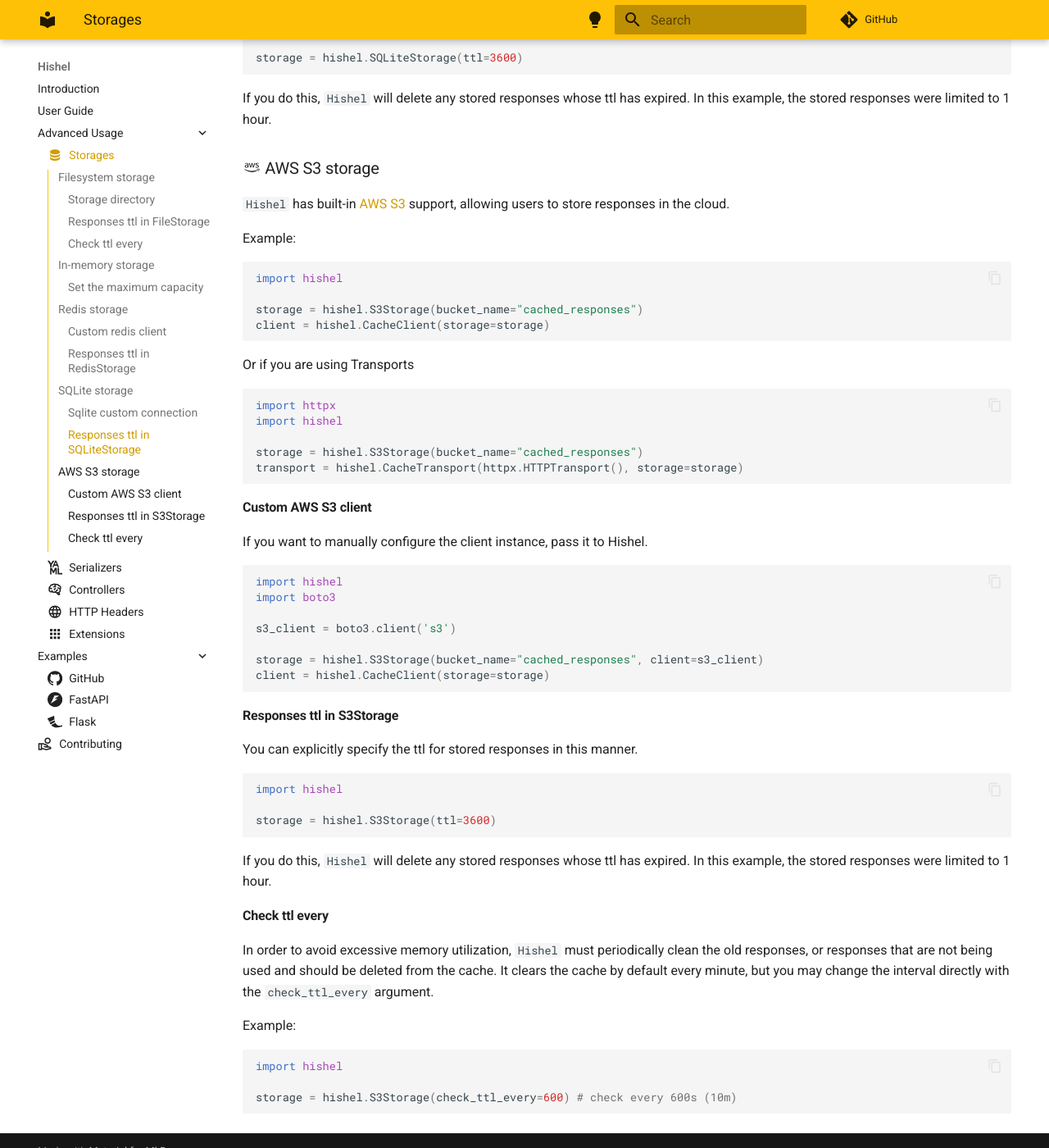
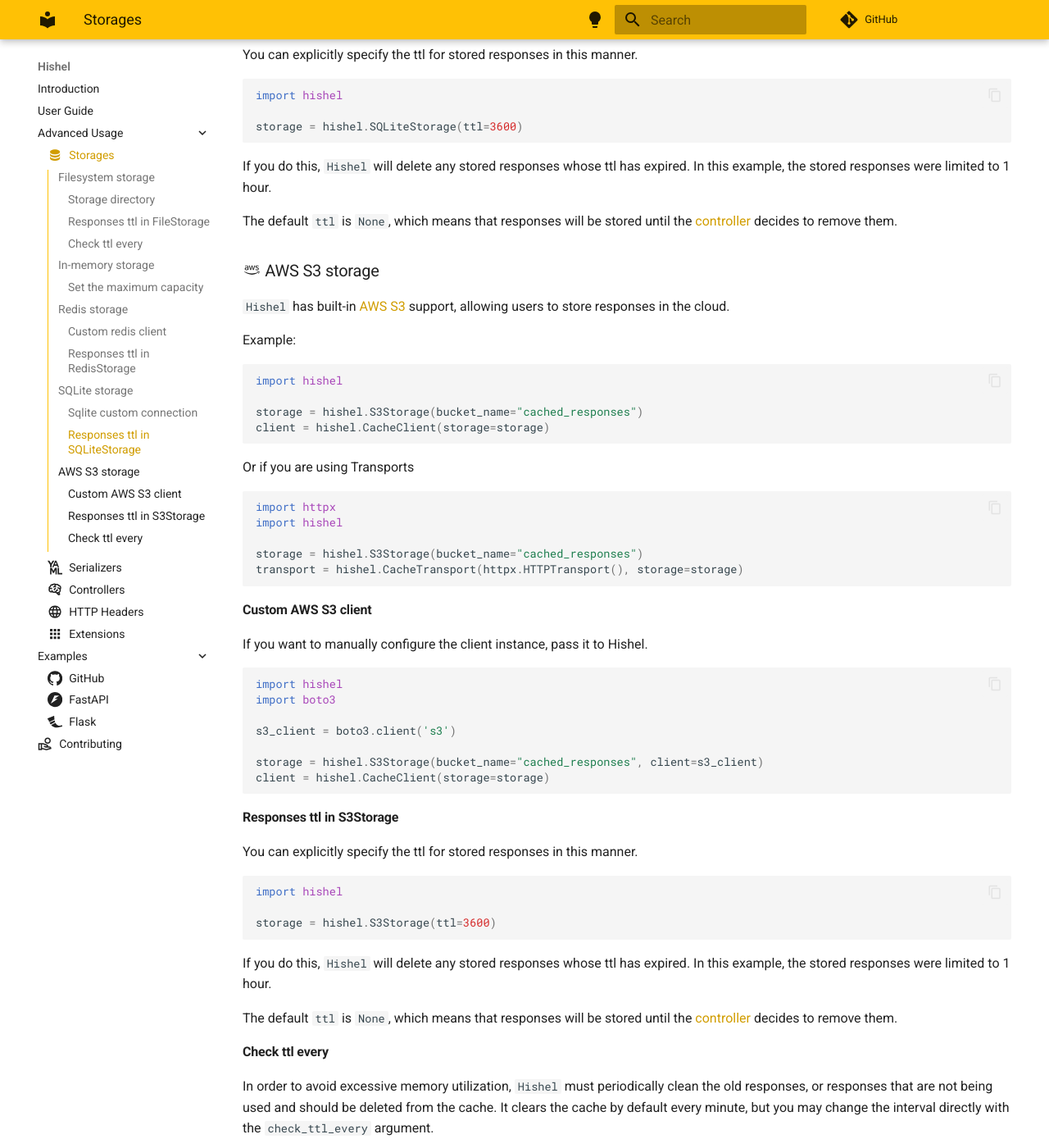
Before and after one commit to karpetrosyan/hishel, an MkDocs documentation site: the page built from docs/advanced/storages.md, in a window 1280 px wide and 1400 px high, scrolled down 4514 px. Shown: the whole window at 82% size. Built offline with MkDocs 1.6.1 and Material for MkDocs 9.7.7, drawn with Linux system fonts in a browser that asks for light colours; emoji names are drawn with the system emoji font; comment, search, counter and statistics services are not loaded; some of the changed text lies outside the part shown.

Commit message:
Document default ttl=None

```diff
--- a/docs/advanced/storages.md
+++ b/docs/advanced/storages.md
@@ -70,6 +70,8 @@
 
 If you do this, `Hishel` will delete any stored responses whose ttl has expired.
 In this example, the stored responses were limited to 1 hour.
+
+The default `ttl` is `None`, which means that responses will be stored until the [controller](controllers.md) decides to remove them.
 
 #### Check ttl every
 
@@ -178,6 +180,8 @@
 If you do this, `Hishel` will delete any stored responses whose ttl has expired.
 In this example, the stored responses were limited to 1 hour.
 
+The default `ttl` is `None`, which means that responses will be stored until the [controller](controllers.md) decides to remove them.
+
 ### :simple-sqlite: SQLite storage
 
 `Hishel` includes built-in [sqlite](https://www.sqlite.org/index.html) support, allowing you to store your responses in sqlite database.
@@ -233,6 +237,8 @@
 If you do this, `Hishel` will delete any stored responses whose ttl has expired.
 In this example, the stored responses were limited to 1 hour.
 
+The default `ttl` is `None`, which means that responses will be stored until the [controller](controllers.md) decides to remove them.
+
 
 ### :material-aws: AWS S3 storage
 
@@ -284,6 +290,8 @@
 If you do this, `Hishel` will delete any stored responses whose ttl has expired.
 In this example, the stored responses were limited to 1 hour.
 
+The default `ttl` is `None`, which means that responses will be stored until the [controller](controllers.md) decides to remove them.
+
 #### Check ttl every
 
 In order to avoid excessive memory utilization, `Hishel` must periodically clean the old responses, or responses that are not being used and should be deleted from the cache.
```
